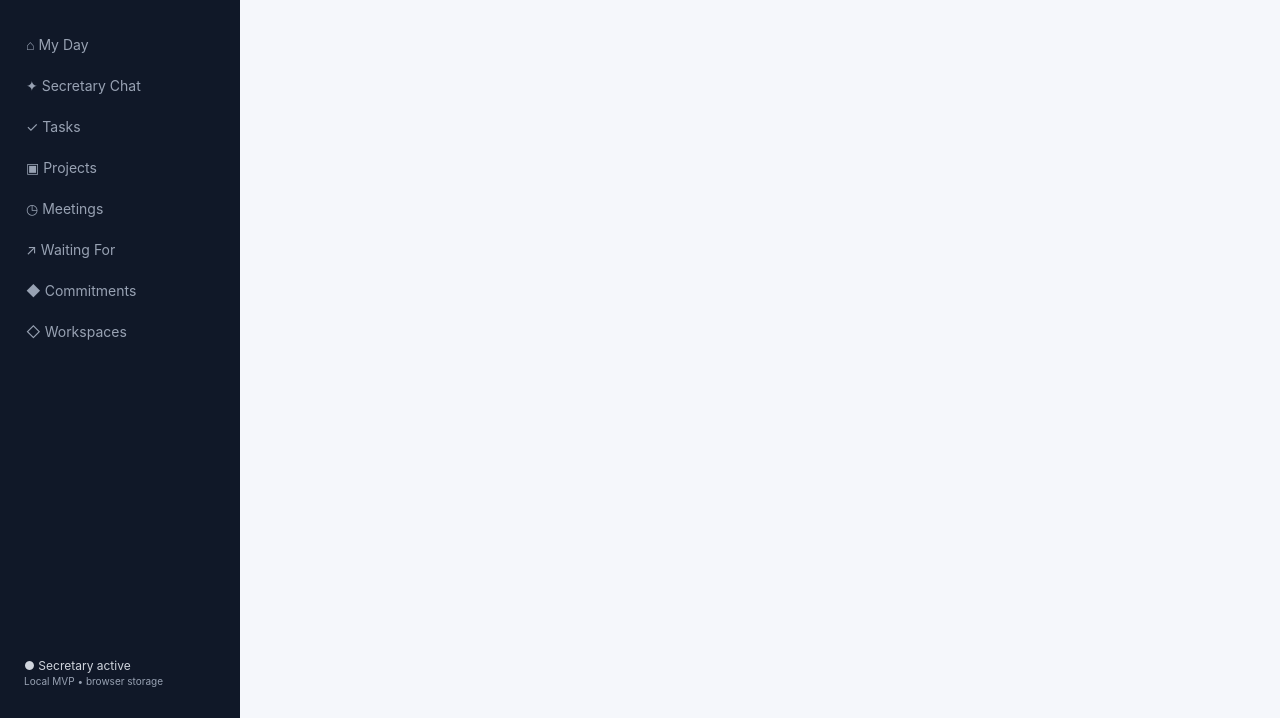
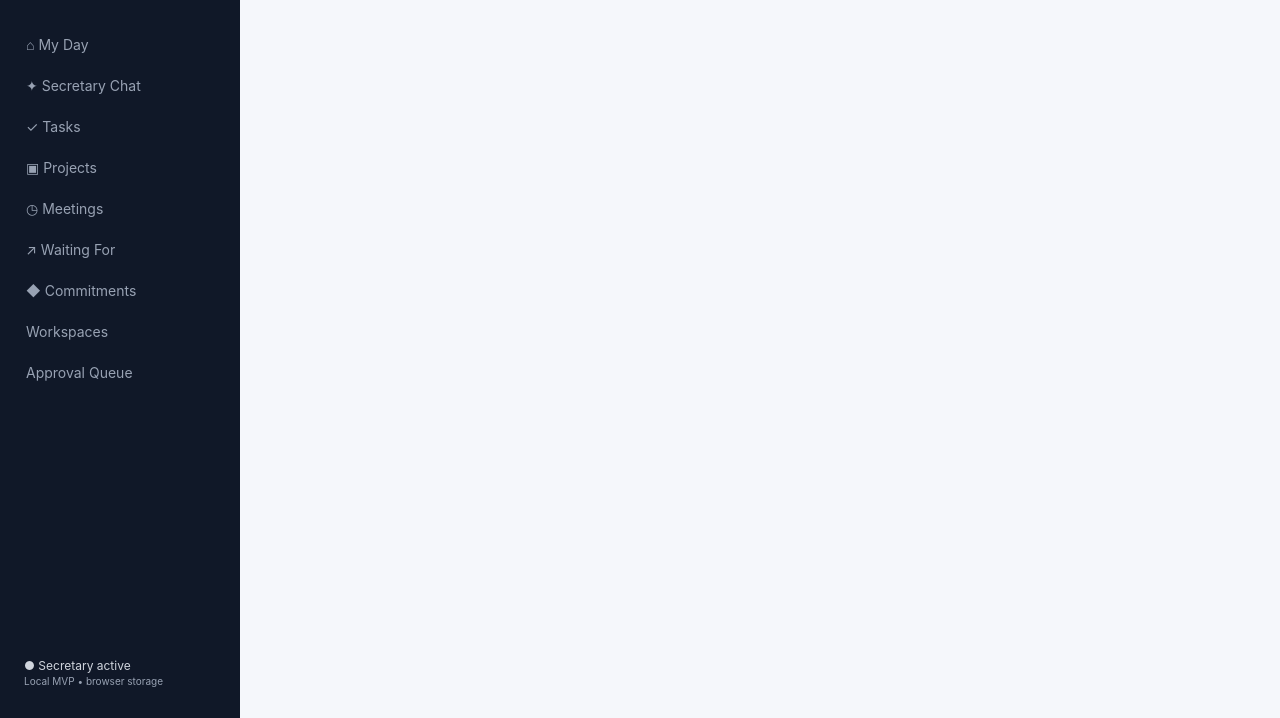
Before and after one commit to yogeshp05/yogesh-ai-desk, a website: page index.html in a window 1280 px wide. Shown: the part 82-800 px from the top of the page. Drawn offline with Linux system fonts and the light colour scheme.

Commit message:
Add approval queue navigation

```diff
--- a/index.html
+++ b/index.html
@@ -1,5 +1,5 @@
 <!doctype html>
 <html lang="en"><head><meta charset="UTF-8"><meta name="viewport" content="width=device-width,initial-scale=1"><title>YOGESH AI DESK</title><link rel="stylesheet" href="styles.css"></head>
 <body><aside><div class="brand"><b>YD</b><strong>YOGESH AI DESK</strong><small>AI Secretary & Work OS</small></div>
-<nav><button data-v="day">⌂ My Day</button><button data-v="secretary">✦ Secretary Chat</button><button data-v="tasks">✓ Tasks</button><button data-v="projects">▣ Projects</button><button data-v="meetings">◷ Meetings</button><button data-v="waiting">↗ Waiting For</button><button data-v="commitments">◆ Commitments</button><button data-v="workspaces">◇ Workspaces</button></nav><footer>● Secretary active<br><small>Local MVP • browser storage</small></footer></aside>
+<nav><button data-v="day">⌂ My Day</button><button data-v="secretary">✦ Secretary Chat</button><button data-v="tasks">✓ Tasks</button><button data-v="projects">▣ Projects</button><button data-v="meetings">◷ Meetings</button><button data-v="waiting">↗ Waiting For</button><button data-v="commitments">◆ Commitments</button><button data-v="workspaces">Workspaces</button><button data-v="approvals">Approval Queue</button></nav><footer>● Secretary active<br><small>Local MVP • browser storage</small></footer></aside>
 <main><header><div><small>PROFESSIONAL WORK OPERATING SYSTEM</small><h1 id="title">Good morning, Yogesh.</h1></div><button id="chat">✦ Tell your Secretary</button></header><section id="app"></section></main><div id="toast"></div><script src="app.js"></script></body></html>
```
